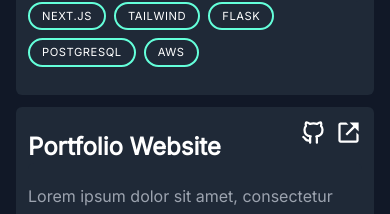
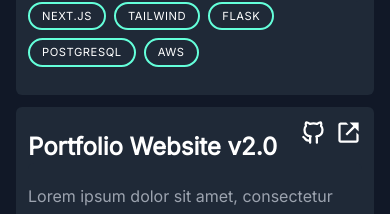
Before and after one commit to jamesedproud/portfolio-v2, a React (Create React App) app: page / in a window 390 px wide. Shown: the part 5092-5306 px from the top of the page. Built offline with nearby package versions, Linux system fonts and the light colour scheme.

Commit message:
Fixed issue with portfolio on mobile

```diff
--- a/src/components/Portfolio.jsx
+++ b/src/components/Portfolio.jsx
@@ -26,7 +26,7 @@
       viewport={{ once: true, amount: 0.5 }}
       transition={{ duration: 0.8 }}
       variants={{
-        hidden: { opacity: 0, x: isEven ? -200 : 200 },
+        hidden: { opacity: 0, x: isEven ? -50 : 50 },
         visible: { opacity: 1, x: 0 },
       }}
     >
@@ -89,7 +89,7 @@
       tech: ["Next.js", "Tailwind", "Flask", "PostgreSQL", "AWS"],
     },
     {
-      title: "Portfolio Website",
+      title: "Portfolio Website v2.0",
       description:
         "Lorem ipsum dolor sit amet, consectetur adipiscing elit, sed do eiusmod tempor incididunt ut labore et dolore magna aliqua.",
       imageSrc: PortfolioScreenShot,
@@ -118,7 +118,7 @@
           initial="hidden"
           whileInView="visible"
           viewport={{ once: true, amount: 0.5 }}
-          transition={{ duration: 0.5 }}
+          transition={{ duration: 0.4 }}
           variants={{
             hidden: { opacity: 0, x: -50 },
             visible: { opacity: 1, x: 0 },
```
